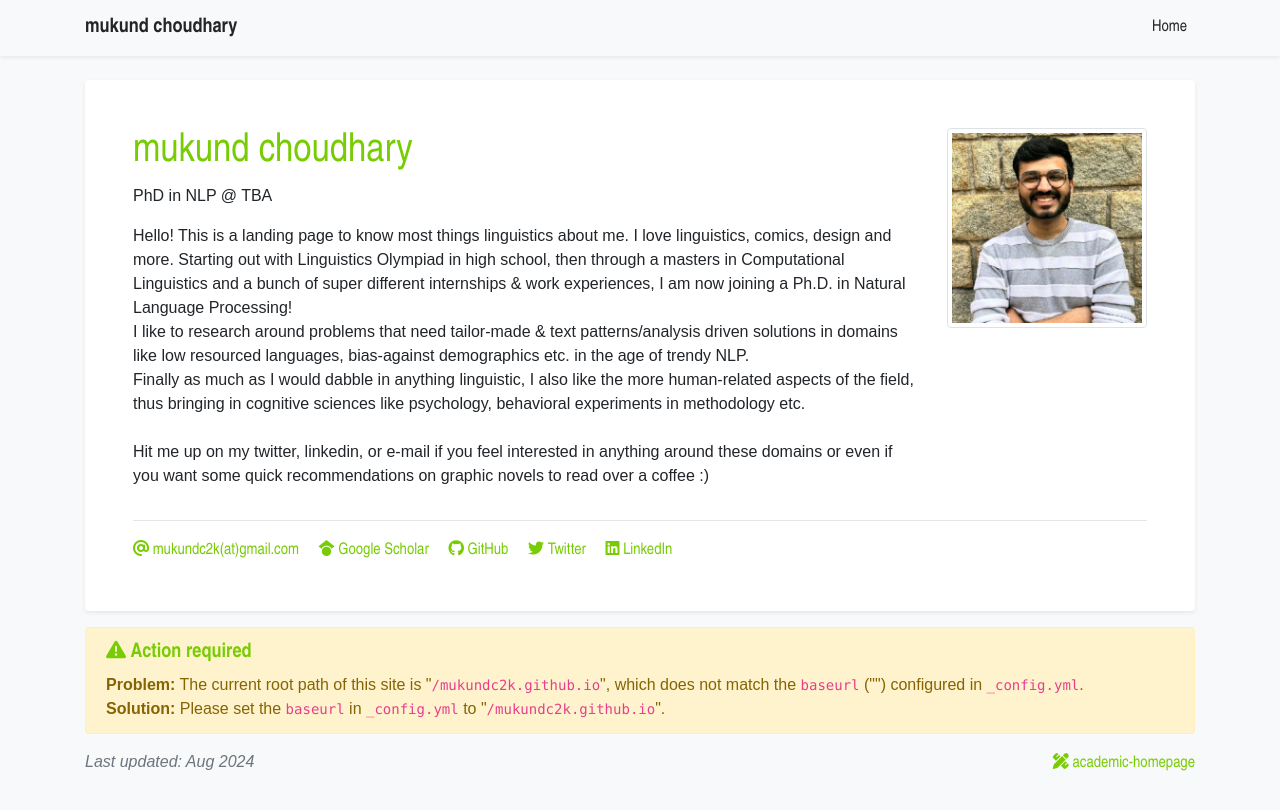
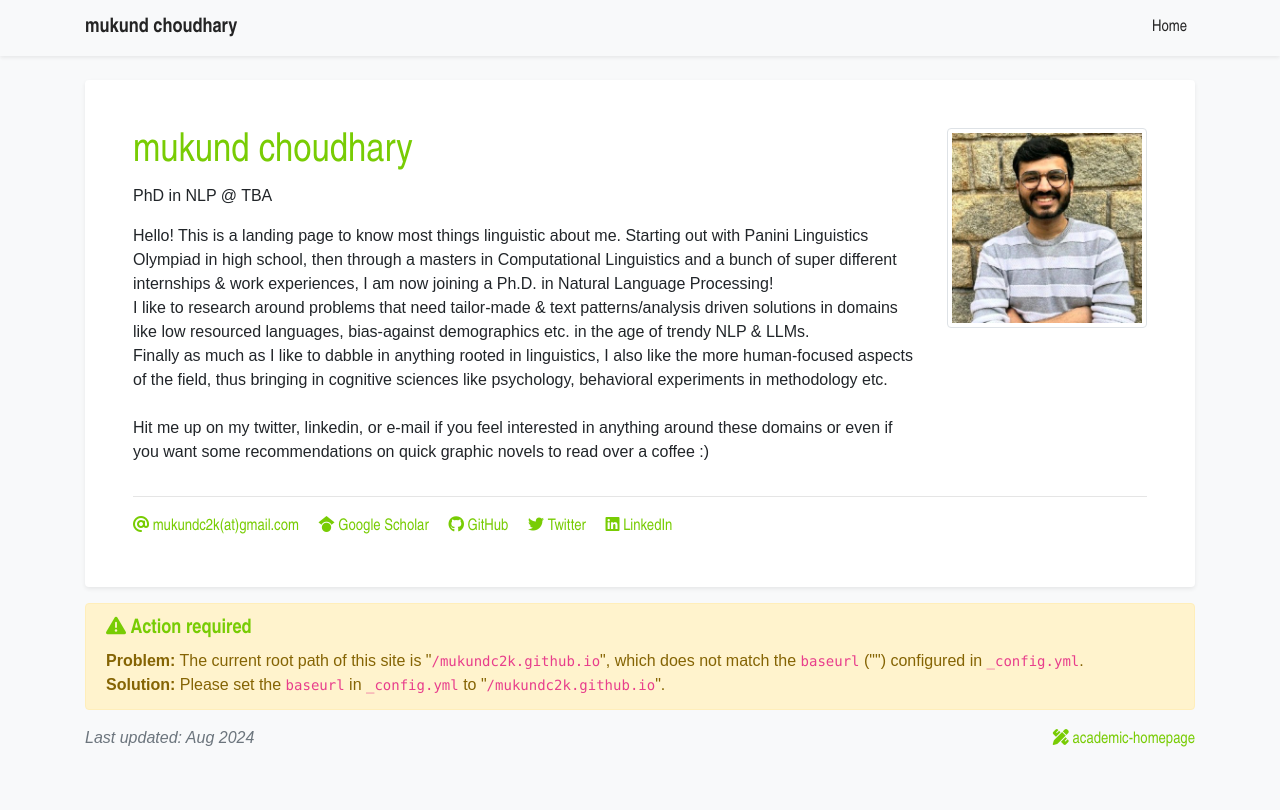
Before and after one commit to mukundc2k/mukundc2k.github.io, a Jekyll site: the page built from index.html, in a window 1280 px wide. Shown: the top 810 px of the page. Built offline with Jekyll 4.4.1, drawn with Linux system fonts in a browser that asks for light colours; a style sheet for code colours, icons or effects is not loaded.

Commit message:
Update profile.yml

```diff
--- a/_data/profile.yml
+++ b/_data/profile.yml
@@ -19,11 +19,11 @@ linkedin: mukundc2k
 # orcid: 0000-0000-0000-0000
 
 short_bio: >-
-  Hello! This is a landing page to know most things linguistics about me. I love linguistics, comics, design and more. Starting out with Linguistics Olympiad in high school, then through a masters in Computational Linguistics and a bunch of super different internships & work experiences, I am now joining a Ph.D. in Natural Language Processing!  <br>
-  I like to research around problems that need tailor-made & text patterns/analysis driven solutions in domains like low resourced languages, bias-against demographics etc. in the age of trendy NLP.  <br>
-  Finally as much as I would dabble in anything linguistic, I also like the more human-related aspects of the field, thus bringing in cognitive sciences like psychology, behavioral experiments in methodology etc.    <br><br>
+  Hello! This is a landing page to know most things linguistic about me. Starting out with Panini Linguistics Olympiad in high school, then through a masters in Computational Linguistics and a bunch of super different internships & work experiences, I am now joining a Ph.D. in Natural Language Processing!  <br>
+  I like to research around problems that need tailor-made & text patterns/analysis driven solutions in domains like low resourced languages, bias-against demographics etc. in the age of trendy NLP & LLMs.  <br>
+  Finally as much as I like to dabble in anything rooted in linguistics, I also like the more human-focused aspects of the field, thus bringing in cognitive sciences like psychology, behavioral experiments in methodology etc.    <br><br>
 
-  Hit me up on my twitter, linkedin, or e-mail if you feel interested in anything around these domains or even if you want some quick recommendations on graphic novels to read over a coffee :)
+  Hit me up on my twitter, linkedin, or e-mail if you feel interested in anything around these domains or even if you want some recommendations on quick graphic novels to read over a coffee :)
 
 portrait_url: /assets/images/mukund.jpeg
 
```
